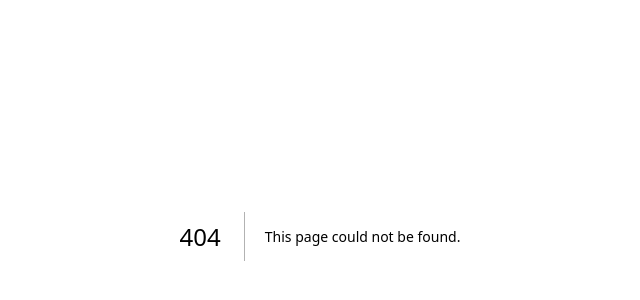
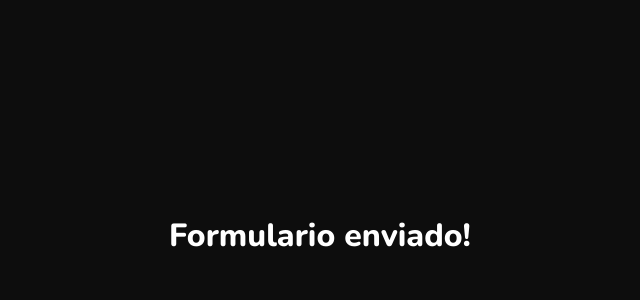
Before and after one commit to daviaxs/portfolio-v2, a Next.js app: page /form-sent in a window 1280 px wide. Before the commit this address had no page. Shown: the part 164-464 px from the top of the page, without its empty margins (320-960 px from the left). Built offline with nearby package versions, Linux system fonts and the light colour scheme.

Commit message:
feat: Add FormSent page component

```diff
--- /dev/null
+++ b/src/app/form-sent/page.tsx
@@ -0,0 +1,11 @@
+import { Title } from '../utils/Title'
+
+export default function FormSent() {
+  return (
+    <main className="flex items-center justify-center w-full h-full">
+      <div>
+        <Title>Formulario enviado!</Title>
+      </div>
+    </main>
+  )
+}
```
